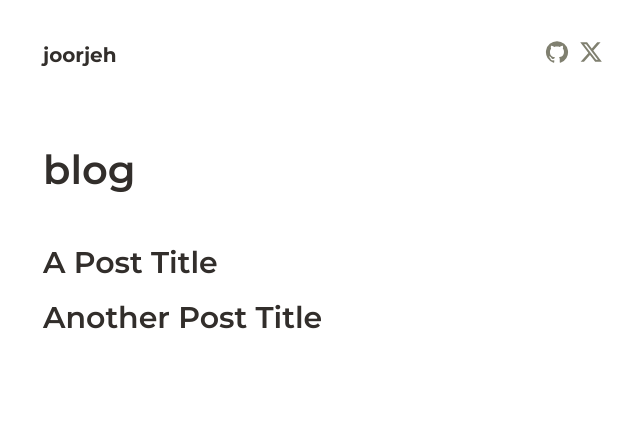
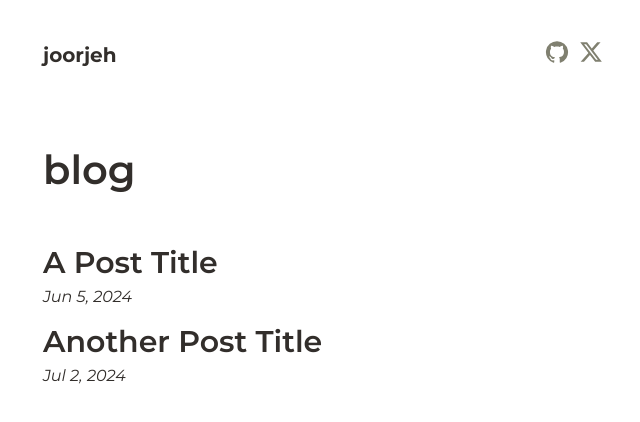
Before and after one commit to joorjeh/joorjeh.github.io, a React (Vite) app: page /#/ in a window 1280 px wide. Shown: the top 422 px of the page, without its empty margins (317-957 px from the left). Built offline with nearby package versions, Linux system fonts and the light colour scheme.

Commit message:
Print date of article just below

```diff
--- a/src/Articles.tsx
+++ b/src/Articles.tsx
@@ -23,8 +23,22 @@ const Articles = () => {
 				flexDirection='column'
 				fontSize='30px'
 			>
-				<Link key="APostTitle">A Post Title</Link>
-				<Link key="AnotherPostTitle">Another Post Title</Link>
+				<Box>
+					<Link key="APostTitle">A Post Title</Link>
+					<Box
+						fontSize='16px'
+						fontStyle='italic'
+						fontWeight='400'
+					>Jun 5, 2024</Box>
+				  </Box>
+<Box>
+					<Link key="AnotherPostTitle">Another Post Title</Link>
+					<Box
+						fontSize='16px'
+						fontStyle='italic'
+						fontWeight='400'
+					>Jul 2, 2024</Box>
+				  </Box>
 			</Flex>
         </Flex>
     );
```
Also changed, not shown: build_posts.js (+27 -8 lines), src/posts/Post.css (line endings or trailing spaces).
